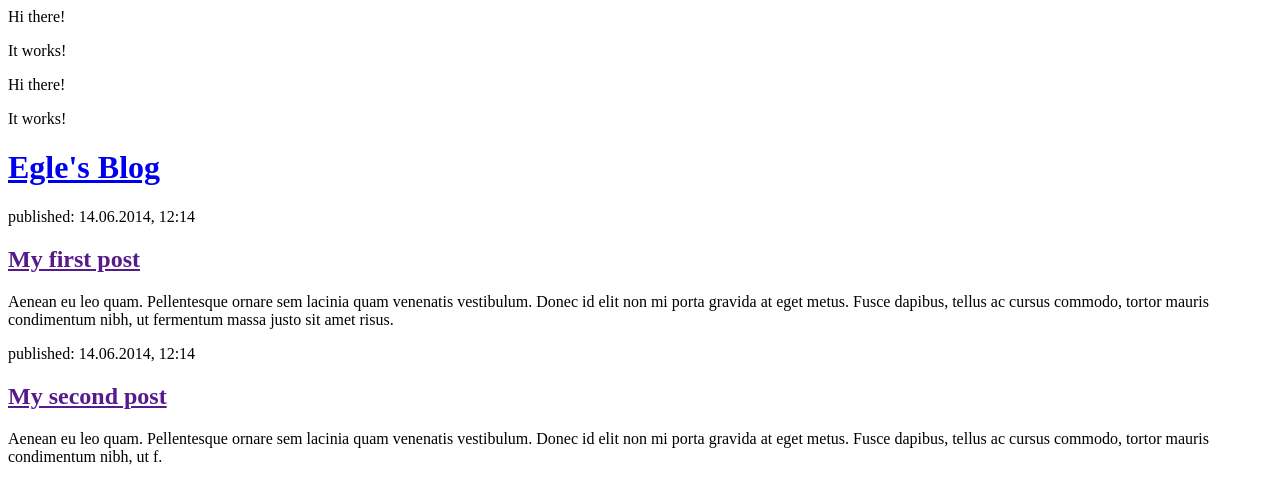
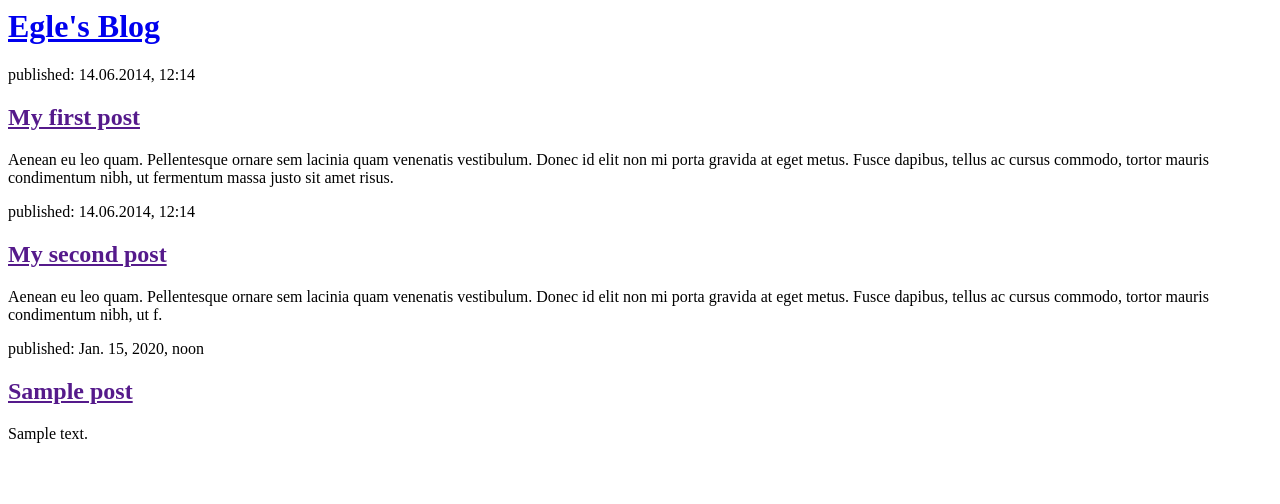
Before and after one commit to Egliukas/my-first-blog, a Django app: page / in a window 1280 px wide. Shown: the top 504 px of the page. Run offline with Django 3.2, Linux system fonts and the light colour scheme; tables that the repository leaves empty hold one stand-in row (values such as "Sample post").

Commit message:
Modified templates to display posts from database.

```diff
--- a/blog/templates/blog/post_list.html
+++ b/blog/templates/blog/post_list.html
@@ -1,18 +1,4 @@
-<html>
-<body>
-    <p>Hi there!</p>
-    <p>It works!</p>
-</body>
-</html>
-<html>
-    <head>
-        <title>Egle's blog</title>
-    </head>
-    <body>
-        <p>Hi there!</p>
-        <p>It works!</p>
-    </body>
-</html>
+
 <html>
     <head>
         <title>Egle's blog</title>
@@ -35,3 +21,10 @@
         </div>
     </body>
 </html>
+{% for post in posts %}
+    <div>
+        <p>published: {{ post.published_date }}</p>
+        <h2><a href="">{{ post.title }}</a></h2>
+        <p>{{ post.text|linebreaksbr }}</p>
+    </div>
+{% endfor %}
--- a/blog/views.py
+++ b/blog/views.py
@@ -1,13 +1,8 @@
-from django.shortcuts import render
-
-def post_list(request):
-    return render(request, 'blog/post_list.html', {})
-    from django.shortcuts import render
-from .models import Post
 from django.shortcuts import render
 from django.utils import timezone
 from .models import Post
 
 def post_list(request):
-    posts = Post.objects.filter(published_date__lte=timezone.now()).order_by('published_date')
-    return render(request, 'blog/post_list.html', {})
+    #posts = Post.objects.filter(published_date__lte=timezone.now()).order_by('published_date')
+    posts = Post.objects.filter().order_by('published_date')
+    return render(request, 'blog/post_list.html', {'posts': posts})
```
Also changed, not shown: 1 other file.
